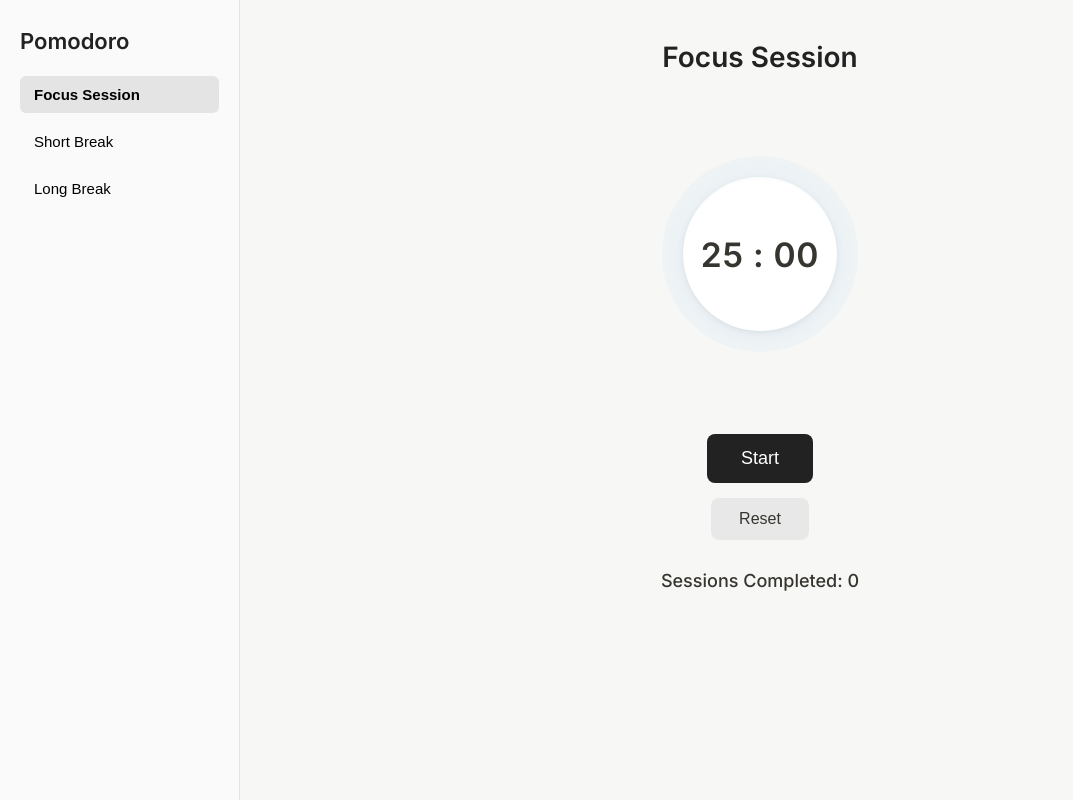
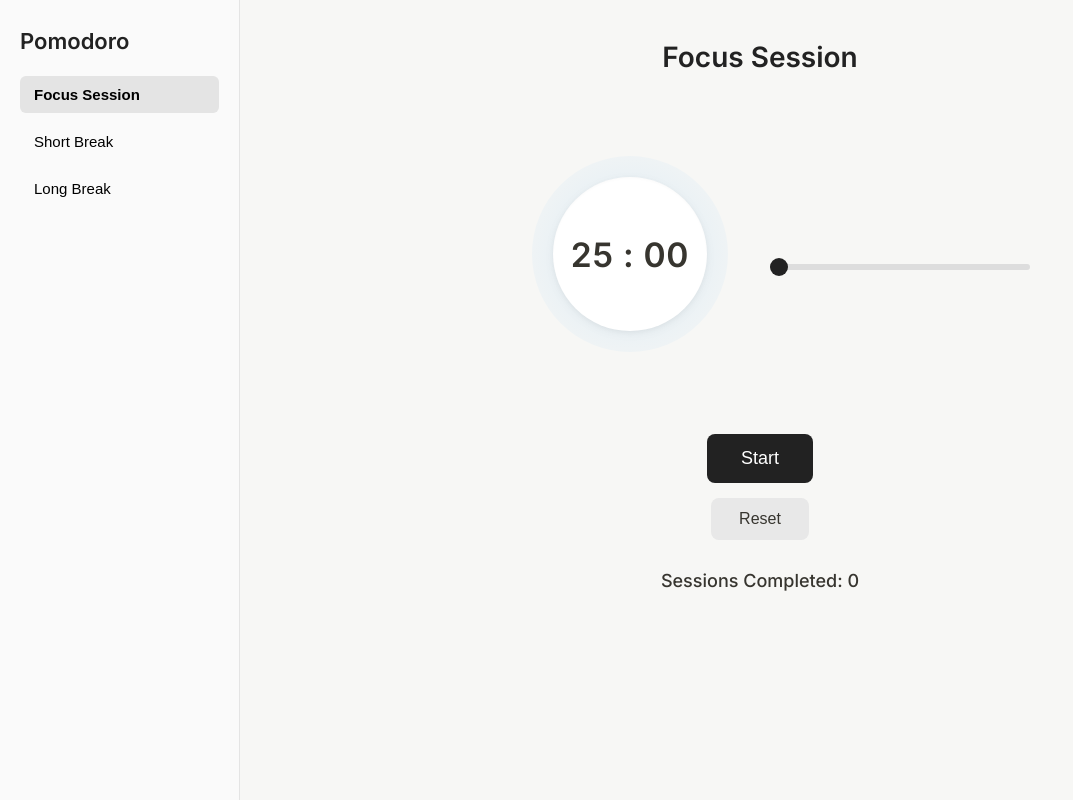
Before and after one commit to madesh404/Pomodoro-App, a plain HTML site: page index.html in a window 1280 px wide. Shown: the whole page, without its empty margins (0-1073 px from the left). Drawn offline with Linux system fonts and the light colour scheme.

Commit message:
Slider feature

```diff
--- a/app.js
+++ b/app.js
@@ -7,6 +7,8 @@ const secondDiv = document.querySelector(".seconds");
 
 const navButtons = document.querySelectorAll(".nav-btn");
 const sessionCountDiv = document.querySelector(".count");
+
+const slider = document.querySelector(".timeline-slider");
 
 let myInterval;
 let state = false;
@@ -44,10 +46,11 @@ function updateDisplay() {
     let s = totalSeconds % 60;
     secondDiv.textContent = s < 10 ? "0" + s : s;
 
-    document.documentElement.style.setProperty(
-        "--progress",
-        (1 - totalSeconds / (sessionAmount * 60)) * 100
-    );
+    const progress = (1 - totalSeconds / (sessionAmount * 60)) * 100;
+
+    document.documentElement.style.setProperty("--progress", progress);
+
+    slider.value = progress;
 }
 
 // Timer logic
@@ -107,9 +110,26 @@ navButtons.forEach((btn) => {
     });
 });
 
+function updateFromSlider(value) {
+    const total = sessionAmount * 60;    // session duration
+    const secondsUsed = Math.floor((value / 100) * total);
+
+    totalSeconds = total - secondsUsed;
+
+    updateDisplay();
+}
+
 // Event listeners
 startBtn.addEventListener("click", appTimer);
 resetBtn.addEventListener("click", resetTimer);
 
+slider.addEventListener("input", (e) => {
+    clearInterval(myInterval);   // stop timer while scrubbing
+    state = false;
+
+    updateFromSlider(e.target.value);
+});
+
+
 // Initial display
 updateDisplay();
--- a/index.html
+++ b/index.html
@@ -34,6 +34,8 @@
                         </p>
                     </div>
                 </div>
+                <!-- Slider -->
+                 <input type="range" class="timeline-slider" min="0" max="100" value="0">
             </div>
 
             <button class="btn-start">Start</button>
--- a/style.css
+++ b/style.css
@@ -202,3 +202,34 @@ body {
     font-weight: 500;
     color: #37352f;
 }
+
+.timeline-slider {
+    width: 260px;
+    margin-top: 25px;
+    appearance: none;
+    height: 6px;
+    background: #ddd;
+    border-radius: 50px;
+    outline: none;
+    cursor: pointer;
+    transition: background 0.2s;
+}
+
+.timeline-slider:hover {
+    background: #ccc;
+}
+
+/* slider thumb */
+.timeline-slider::-webkit-slider-thumb {
+    appearance: none;
+    width: 18px;
+    height: 18px;
+    background: #222;
+    border-radius: 50%;
+    cursor: pointer;
+    transition: 0.2s;
+}
+
+.timeline-slider::-webkit-slider-thumb:hover {
+    transform: scale(1.15);
+}
```
